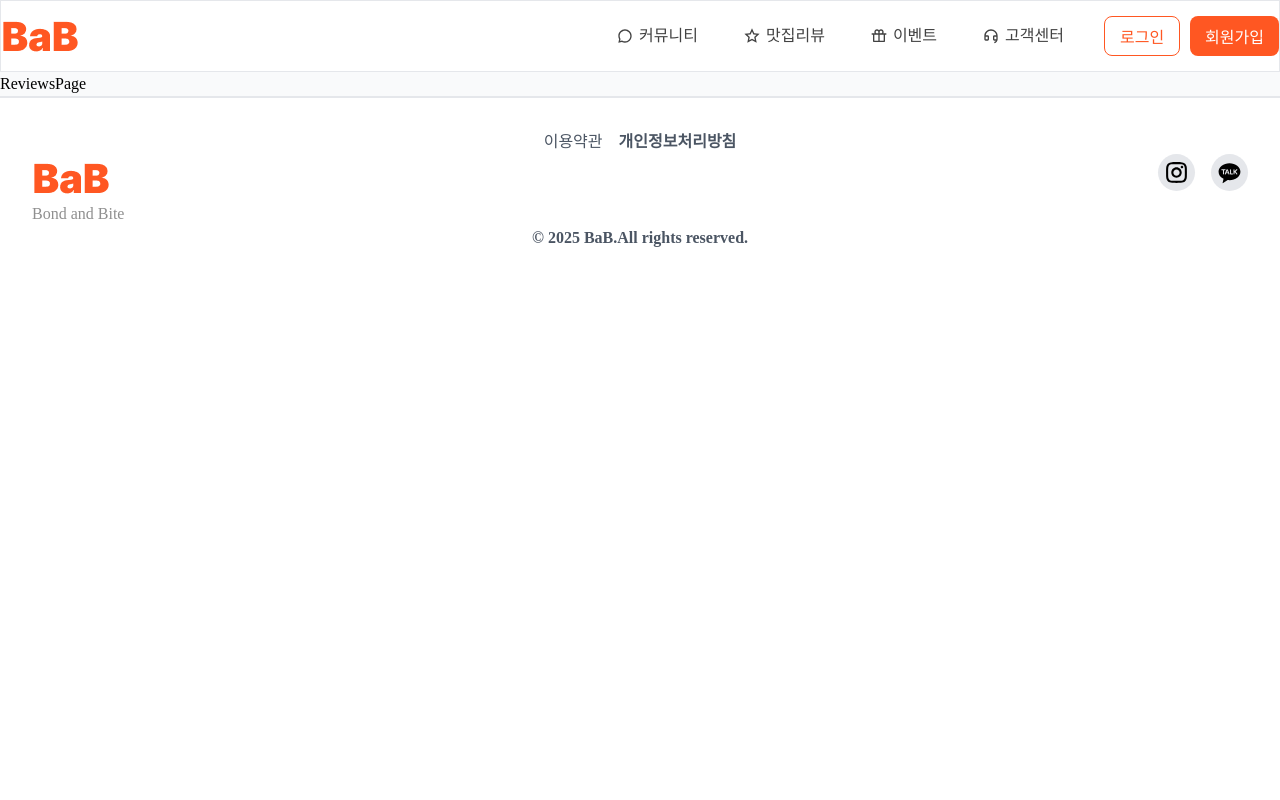
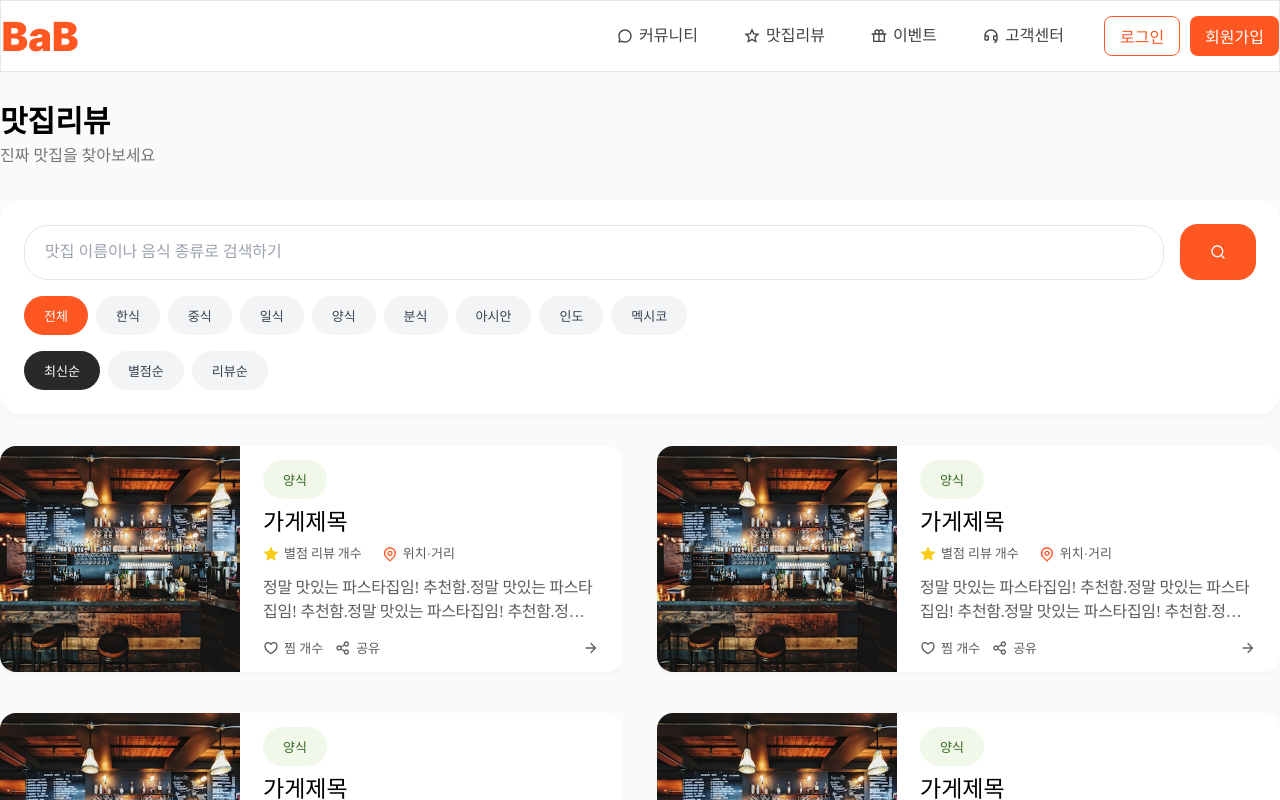
Before and after one commit to devdorong/BaB, a React (Vite) app: page /member/reviews in a window 1280 px wide. Shown: the top 800 px of the page. Built offline with nearby package versions, Linux system fonts and the light colour scheme; no server answers; a web font is replaced by a local one.

Commit message:
[docs] review

```diff
--- a/src/App.tsx
+++ b/src/App.tsx
@@ -46,7 +46,7 @@ import PersonalPolicyPage from './pages/PersonalPolicyPage';
 import InsratgramPage from './pages/InsratgramPage';
 import KaKaoPage from './pages/KaKaoPage';
 import { AuthProvider } from './contexts/AuthContext';
-import { PointProvider } from './contexts/BabContext';
+import { PointProvider } from './contexts/PointContext';
 function App() {
   return (
     <AuthProvider>
--- a/src/components/point/CouponSave.tsx
+++ b/src/components/point/CouponSave.tsx
@@ -61,7 +61,7 @@ const CouponPage = () => {
         <div>쿠폰함</div>
       </div>
       <div className="flex">
-        <div className="grid grid-cols-3 grid-rows-3 gap-[20px] w-full">
+        <div className="grid grid-cols-3 gap-[20px] w-full">
           {coupons.map(item =>
             item.coupons.map(coupon => (
               <div
--- a/src/components/point/PointRule.tsx
+++ b/src/components/point/PointRule.tsx
@@ -10,6 +10,7 @@ import {
 } from 'react-icons/ri';
 import { useAuth } from '../../contexts/AuthContext';
 import { supabase } from '../../lib/supabase';
+import { usePoint } from '../../contexts/PointContext';
 
 interface PointRulesType {
   change_type: string;
@@ -41,6 +42,7 @@ const ruleLabels: Record<string, { title: string; description: string; icon: JSX
 
 const PointRule = () => {
   const { user } = useAuth();
+  const { point, addPoint } = usePoint();
   const [couponRules, setCouponRules] = useState<PointRulesType[]>([]);
   const [loading, setLoading] = useState<boolean>(true);
 
@@ -48,7 +50,6 @@ const PointRule = () => {
     const pointrules = async () => {
       try {
         const { data, error } = await supabase.from('point_rules').select('*');
-        console.log(data, error);
         if (error) throw error;
 
         setCouponRules(data || []);
--- a/src/components/point/RewardChange.tsx
+++ b/src/components/point/RewardChange.tsx
@@ -5,7 +5,7 @@ import type { Coupon, Profile_Points } from '../../types/bobType';
 import { supabase } from '../../lib/supabase';
 import { ButtonFillMd, ButtonLineMd } from '../../ui/button';
 import { changePoint, totalChangePoint } from '../../services/PointService';
-import { usePoint } from '../../contexts/BabContext';
+import { usePoint } from '../../contexts/PointContext';
 import { useAuth } from '../../contexts/AuthContext';
 
 const RewardChange = () => {
--- a/src/pages/member/profiles/PointPage.tsx
+++ b/src/pages/member/profiles/PointPage.tsx
@@ -3,7 +3,7 @@ import { useNavigate } from 'react-router-dom';
 import { useAuth } from '../../../contexts/AuthContext';
 import { GetPoint, totalChangePoint } from '../../../services/PointService';
 import type { Profile } from '../../../types/bobType';
-import { usePoint } from '../../../contexts/BabContext';
+import { usePoint } from '../../../contexts/PointContext';
 import { RiCoinLine, RiGiftLine } from 'react-icons/ri';
 import RewardChange from '../../../components/point/RewardChange';
 import PointRule from '../../../components/point/PointRule';
@@ -24,7 +24,6 @@ function PointPage() {
   useEffect(() => {
     if (!user) return;
     refreshPoint();
-    console.log(totalPoint);
   }, [user]);
 
   // // 포인트 총 사용
--- a/src/pages/member/profiles/ProfilePage.tsx
+++ b/src/pages/member/profiles/ProfilePage.tsx
@@ -18,7 +18,7 @@ import { getProfile } from '../../../lib/propile';
 import type { Profile } from '../../../types/bobType';
 import { ButtonFillMd } from '../../../ui/button';
 import { Cafe, ChineseFood, GrayTag, Indoor, KFood, OrangeTag } from '../../../ui/tag';
-import { usePoint } from '../../../contexts/BabContext';
+import { usePoint } from '../../../contexts/PointContext';
 
 function ProfilePage() {
   const { user, signOut } = useAuth();
--- a/src/pages/member/reviews/ReviewsPage.tsx
+++ b/src/pages/member/reviews/ReviewsPage.tsx
@@ -1,7 +1,69 @@
+import { useEffect, useState } from 'react';
+import { RiArrowRightDoubleLine, RiArrowRightSLine, RiSearchLine } from 'react-icons/ri';
+import { useAuth } from '../../../contexts/AuthContext';
+import { Link } from 'react-router-dom';
+import { ButtonFillMd } from '../../../ui/button';
+import { BlackTag, BrandTag, GrayTag } from '../../../ui/tag';
+import { RowCard } from '../../../ui/jy/ReviewCard';
+
 function ReviewsPage() {
+  const [search, setSearch] = useState('');
   return (
-    <div>
-      <h2>ReviewsPage</h2>
+    <div className="w-full bg-bg-bg">
+      <div className="w-[1280px] mx-auto flex flex-col gap-8 py-8">
+        {/* 타이틀 */}
+        <div className="flex flex-col gap-1">
+          <p className="text-3xl font-bold">맛집리뷰</p>
+          <p className="text-babgray-600">진짜 맛집을 찾아보세요</p>
+        </div>
+        <div className="flex p-[24px] flex-col justify-center gap-[16px] rounded-[20px] bg-white shadow-[0_4px_4px_0_rgba(0,0,0,0.02)]">
+          {/* 검색폼,버튼 */}
+          <div className="flex w-full justify-between items-center gap-[16px]">
+            <div
+              onClick={() => document.getElementById('searchInput')?.focus()}
+              className="flex w-full items-center pl-[20px] bg-white h-[55px] py-3 px-3 border border-s-babgray rounded-3xl"
+            >
+              <input
+                id="searchInput"
+                className="focus:outline-none w-full"
+                type="text"
+                value={search}
+                onChange={e => setSearch(e.target.value)}
+                onKeyDown={e => {
+                  if (e.key === `Enter`) {
+                  }
+                }}
+                placeholder="맛집 이름이나 음식 종류로 검색하기"
+              />
+            </div>
+            <div className="flex px-[30px] py-[20px] justify-center items-center bg-bab-500 rounded-[18px]">
+              <RiSearchLine className=" text-white" />
+            </div>
+          </div>
+          <div className="flex gap-[8px] justify-start ">
+            <BrandTag>전체</BrandTag>
+            <GrayTag>한식</GrayTag>
+            <GrayTag>중식</GrayTag>
+            <GrayTag>일식</GrayTag>
+            <GrayTag>양식</GrayTag>
+            <GrayTag>분식</GrayTag>
+            <GrayTag>아시안</GrayTag>
+            <GrayTag>인도</GrayTag>
+            <GrayTag>멕시코</GrayTag>
+          </div>
+          <div className="flex justify-start gap-[8px]">
+            <BlackTag>최신순</BlackTag>
+            <GrayTag>별점순</GrayTag>
+            <GrayTag>리뷰순</GrayTag>
+          </div>
+        </div>
+        <div className="grid grid-cols-2 gap-[34px]">
+          {[...Array(6)].map((_, index) => (
+            <RowCard key={index} />
+          ))}
+        </div>
+        <div></div>
+      </div>
     </div>
   );
 }
--- a/src/ui/jy/ReviewCard.tsx
+++ b/src/ui/jy/ReviewCard.tsx
@@ -36,8 +36,8 @@ const Title = styled.div`
 export const RowCard = () => {
   return (
     <div>
-      <CardLayout className="flex items-center">
-        <CardImage src="public/sample.jpg" />
+      <CardLayout className="flex items-center overflow-hidden">
+        <CardImage src="/sample.jpg" className="overflow-hidden" />
         <div>
           {/* 태그 및 타이틀 */}
           <div className="flex flex-col items-start gap-1">
--- a/src/ui/tag.tsx
+++ b/src/ui/tag.tsx
@@ -3,12 +3,12 @@ import styled from 'styled-components';
 const KoreanFoodStyled = styled.div`
   display: flex;
   width: auto;
-  padding: 6px 13px;
+  padding: 10px 20px;
   justify-content: center;
   align-items: center;
   gap: 10px;
   flex-shrink: 0;
-  border-radius: 16px;
+  border-radius: 24px;
   background: #fff3e0;
   color: #5d4037;
   text-align: center;
@@ -25,12 +25,12 @@ export const KoreanFood = () => {
 const ChineseFoodStyled = styled.div`
   display: flex;
   width: auto;
-  padding: 6px 13px;
+  padding: 10px 20px;
   justify-content: center;
   align-items: center;
   gap: 10px;
   flex-shrink: 0;
-  border-radius: 16px;
+  border-radius: 24px;
   background: #ffebee;
   color: #b71c1c;
   text-align: center;
@@ -47,12 +47,12 @@ export const ChineseFood = () => {
 const JapaneseFoodStyled = styled.div`
   display: flex;
   width: auto;
-  padding: 6px 13px;
+  padding: 10px 20px;
   justify-content: center;
   align-items: center;
   gap: 10px;
   flex-shrink: 0;
-  border-radius: 16px;
+  border-radius: 24px;
   background: #e8eaf6;
   color: #303f9f;
   text-align: center;
@@ -69,12 +69,12 @@ export const JapaneseFood = () => {
 const ItalianFoodStyled = styled.div`
   display: flex;
   width: auto;
-  padding: 6px 13px;
+  padding: 10px 20px;
   justify-content: center;
   align-items: center;
   gap: 10px;
   flex-shrink: 0;
-  border-radius: 16px;
+  border-radius: 24px;
   background: #f1f8e9;
   color: #33691e;
   text-align: center;
@@ -91,12 +91,12 @@ export const ItalianFood = () => {
 const KFoodStyled = styled.div`
   display: flex;
   width: auto;
-  padding: 6px 13px;
+  padding: 10px 20px;
   justify-content: center;
   align-items: center;
   gap: 10px;
   flex-shrink: 0;
-  border-radius: 16px;
+  border-radius: 24px;
   background: #fffde7;
   color: #827717;
   text-align: center;
@@ -113,12 +113,12 @@ export const KFood = () => {
 const AsianFoodStyled = styled.div`
   display: flex;
   width: auto;
-  padding: 6px 13px;
+  padding: 10px 20px;
   justify-content: center;
   align-items: center;
   gap: 10px;
   flex-shrink: 0;
-  border-radius: 16px;
+  border-radius: 24px;
   background: #f3e5f5;
   color: #6a1b9a;
   text-align: center;
@@ -135,12 +135,12 @@ export const AsianFood = () => {
 const IndianFoodStyled = styled.div`
   display: flex;
   width: auto;
-  padding: 6px 13px;
+  padding: 10px 20px;
   justify-content: center;
   align-items: center;
   gap: 10px;
   flex-shrink: 0;
-  border-radius: 16px;
+  border-radius: 24px;
   background: #dbeafe;
   color: #1e40af;
   text-align: center;
@@ -157,12 +157,12 @@ export const IndianFood = () => {
 const MexicanFoodStyled = styled.div`
   display: flex;
   width: auto;
-  padding: 6px 13px;
+  padding: 10px 20px;
   justify-content: center;
   align-items: center;
   gap: 10px;
   flex-shrink: 0;
-  border-radius: 16px;
+  border-radius: 24px;
   background: #e1f5fe;
   color: #0277bd;
   text-align: center;
@@ -179,12 +179,12 @@ export const MexicanFood = () => {
 const CafeStyled = styled.div`
   display: flex;
   width: auto;
-  padding: 6px 13px;
+  padding: 10px 20px;
   justify-content: center;
   align-items: center;
   gap: 10px;
   flex-shrink: 0;
-  border-radius: 16px;
+  border-radius: 24px;
   background: #efebe9;
   color: #4e342e;
   text-align: center;
@@ -201,12 +201,12 @@ export const Cafe = () => {
 const DessertStyled = styled.div`
   display: flex;
   width: auto;
-  padding: 6px 13px;
+  padding: 10px 20px;
   justify-content: center;
   align-items: center;
   gap: 10px;
   flex-shrink: 0;
-  border-radius: 16px;
+  border-radius: 24px;
   background: #fff8e1;
   color: #6d4c41;
   text-align: center;
@@ -223,12 +223,12 @@ export const Dessert = () => {
 const DrinkStyled = styled.div`
   display: flex;
   width: auto;
-  padding: 6px 13px;
+  padding: 10px 20px;
   justify-content: center;
   align-items: center;
   gap: 10px;
   flex-shrink: 0;
-  border-radius: 16px;
+  border-radius: 24px;
   background: #fce4ec;
   color: #880e4f;
   text-align: center;
@@ -245,12 +245,12 @@ export const Drink = () => {
 const IndoorStyled = styled.div`
   display: flex;
   width: auto;
-  padding: 6px 13px;
+  padding: 10px 20px;
   justify-content: center;
   align-items: center;
   gap: 10px;
   flex-shrink: 0;
-  border-radius: 16px;
+  border-radius: 24px;
   background: #fce4ec;
   color: #ad1457;
   text-align: center;
@@ -267,12 +267,12 @@ export const Indoor = () => {
 const OutdoorStyled = styled.div`
   display: flex;
   width: auto;
-  padding: 6px 13px;
+  padding: 10px 20px;
   justify-content: center;
   align-items: center;
   gap: 10px;
   flex-shrink: 0;
-  border-radius: 16px;
+  border-radius: 24px;
   background: #f9fbe7;
   color: #616161;
   text-align: center;
@@ -289,12 +289,12 @@ export const Outdoor = () => {
 const RoofTopStyled = styled.div`
   display: flex;
   width: auto;
-  padding: 6px 13px;
+  padding: 10px 20px;
   justify-content: center;
   align-items: center;
   gap: 10px;
   flex-shrink: 0;
-  border-radius: 16px;
+  border-radius: 24px;
   background: #e3f2fd;
   color: #1565c0;
   text-align: center;
@@ -311,14 +311,50 @@ export const RoofTop = () => {
 export const GrayTag = styled.div`
   display: flex;
   width: auto;
-  padding: 6px 13px;
+  padding: 10px 20px;
   justify-content: center;
   align-items: center;
   gap: 10px;
   flex-shrink: 0;
-  border-radius: 16px;
+  border-radius: 24px;
   background: #f3f4f6;
   color: #374151;
+  text-align: center;
+  font-size: 13px;
+  font-style: normal;
+  font-weight: 500;
+  line-height: normal;
+`;
+
+export const BlackTag = styled.div`
+  display: flex;
+  width: auto;
+  padding: 10px 20px;
+  justify-content: center;
+  align-items: center;
+  gap: 10px;
+  flex-shrink: 0;
+  border-radius: 24px;
+  background: #292929;
+  color: #fff;
+  text-align: center;
+  font-size: 13px;
+  font-style: normal;
+  font-weight: 500;
+  line-height: normal;
+`;
+
+export const BrandTag = styled.div`
+  display: flex;
+  width: auto;
+  padding: 10px 20px;
+  justify-content: center;
+  align-items: center;
+  gap: 10px;
+  flex-shrink: 0;
+  border-radius: 24px;
+  background: #ff5722;
+  color: #fff;
   text-align: center;
   font-size: 13px;
   font-style: normal;
@@ -329,12 +365,12 @@ export const GrayTag = styled.div`
 export const YellowTag = styled.div`
   display: flex;
   width: auto;
-  padding: 6px 13px;
+  padding: 10px 20px;
   justify-content: center;
   align-items: center;
   gap: 10px;
   flex-shrink: 0;
-  border-radius: 16px;
+  border-radius: 24px;
   background: #fef9c3;
   color: #854d0e;
   text-align: center;
@@ -347,12 +383,12 @@ export const YellowTag = styled.div`
 export const GreenTag = styled.div`
   display: flex;
   width: auto;
-  padding: 6px 13px;
+  padding: 10px 20px;
   justify-content: center;
   align-items: center;
   gap: 10px;
   flex-shrink: 0;
-  border-radius: 16px;
+  border-radius: 24px;
   background: #dcfce7;
   color: #166f4b;
   text-align: center;
@@ -365,12 +401,12 @@ export const GreenTag = styled.div`
 export const RedTag = styled.div`
   display: flex;
   width: auto;
-  padding: 6px 13px;
+  padding: 10px 20px;
   justify-content: center;
   align-items: center;
   gap: 10px;
   flex-shrink: 0;
-  border-radius: 16px;
+  border-radius: 24px;
   background: #fee2e2;
   color: #9f312d;
   text-align: center;
@@ -383,12 +419,12 @@ export const RedTag = styled.div`
 export const OrangeTag = styled.div`
   display: flex;
   width: auto;
-  padding: 6px 13px;
+  padding: 10px 20px;
   justify-content: center;
   align-items: center;
   gap: 10px;
   flex-shrink: 0;
-  border-radius: 16px;
+  border-radius: 24px;
   background: #ffeee8;
   color: #ff5722;
   text-align: center;
@@ -401,12 +437,12 @@ export const OrangeTag = styled.div`
 export const PurpleTag = styled.div`
   display: flex;
   width: auto;
-  padding: 6px 13px;
+  padding: 10px 20px;
   justify-content: center;
   align-items: center;
   gap: 10px;
   flex-shrink: 0;
-  border-radius: 16px;
+  border-radius: 24px;
   background: #f3e8ff;
   color: #9333eb;
   text-align: center;
@@ -419,12 +455,12 @@ export const PurpleTag = styled.div`
 export const PinkTag = styled.div`
   display: flex;
   width: auto;
-  padding: 6px 13px;
+  padding: 10px 20px;
   justify-content: center;
   align-items: center;
   gap: 10px;
   flex-shrink: 0;
-  border-radius: 16px;
+  border-radius: 24px;
   background: #fce7f3;
   color: #db2787;
   text-align: center;
@@ -437,12 +473,12 @@ export const PinkTag = styled.div`
 export const BlueTag = styled.div`
   display: flex;
   width: auto;
-  padding: 6px 13px;
+  padding: 10px 20px;
   justify-content: center;
   align-items: center;
   gap: 10px;
   flex-shrink: 0;
-  border-radius: 16px;
+  border-radius: 24px;
   background: #dbeafe;
   color: #1e40af;
   text-align: center;
@@ -455,12 +491,12 @@ export const BlueTag = styled.div`
 export const BrownTag = styled.div`
   display: flex;
   width: auto;
-  padding: 6px 13px;
+  padding: 10px 20px;
   justify-content: center;
   align-items: center;
   gap: 10px;
   flex-shrink: 0;
-  border-radius: 16px;
+  border-radius: 24px;
   background: #ffedd5;
   color: #9a3412;
   text-align: center;
```
Also changed, not shown: src/contexts/AuthContext.tsx (+17 -12 lines), src/contexts/PointContext.tsx (renamed from src/contexts/BabContext.tsx, +6 -1 lines), src/services/PointService.ts (+67 -4 lines).
